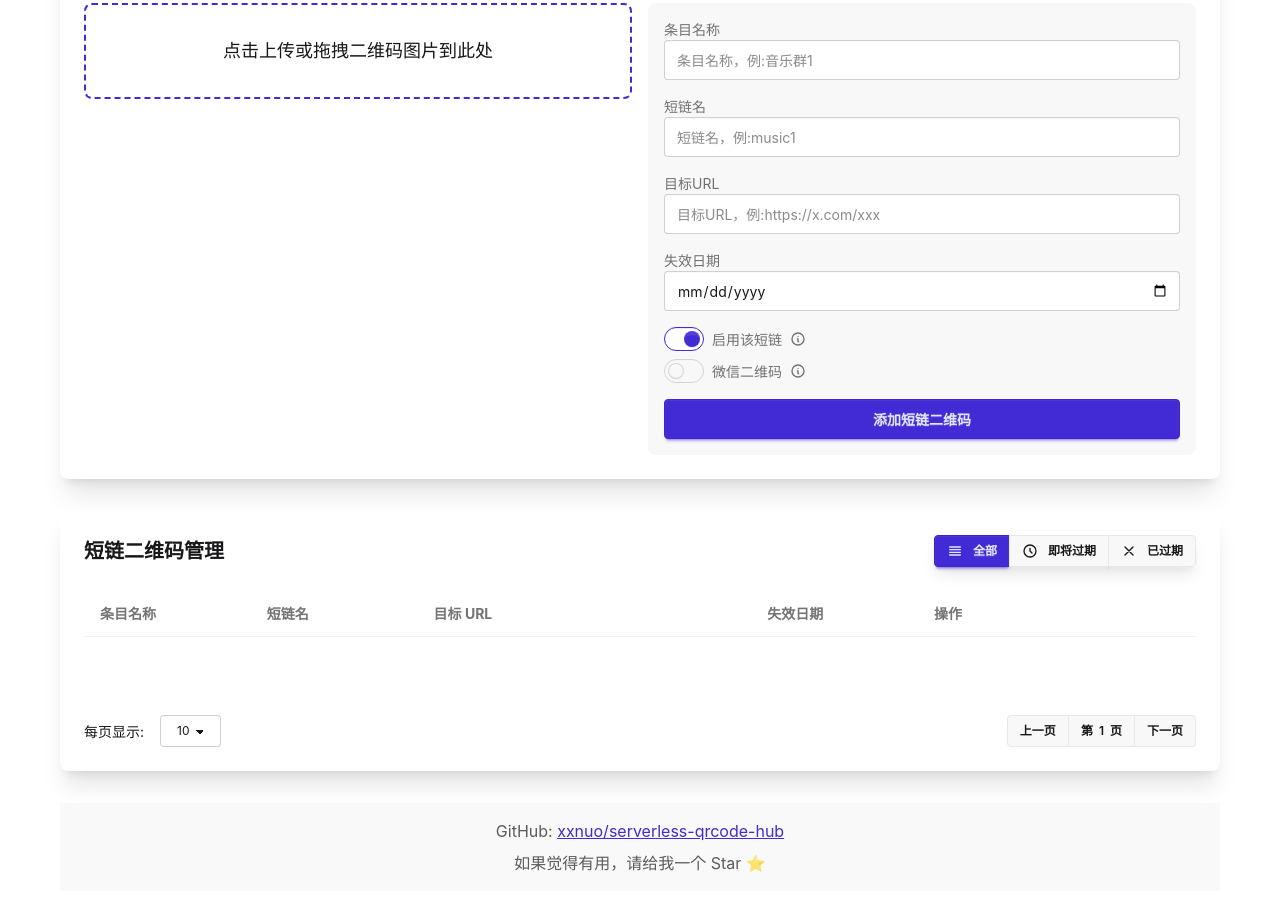
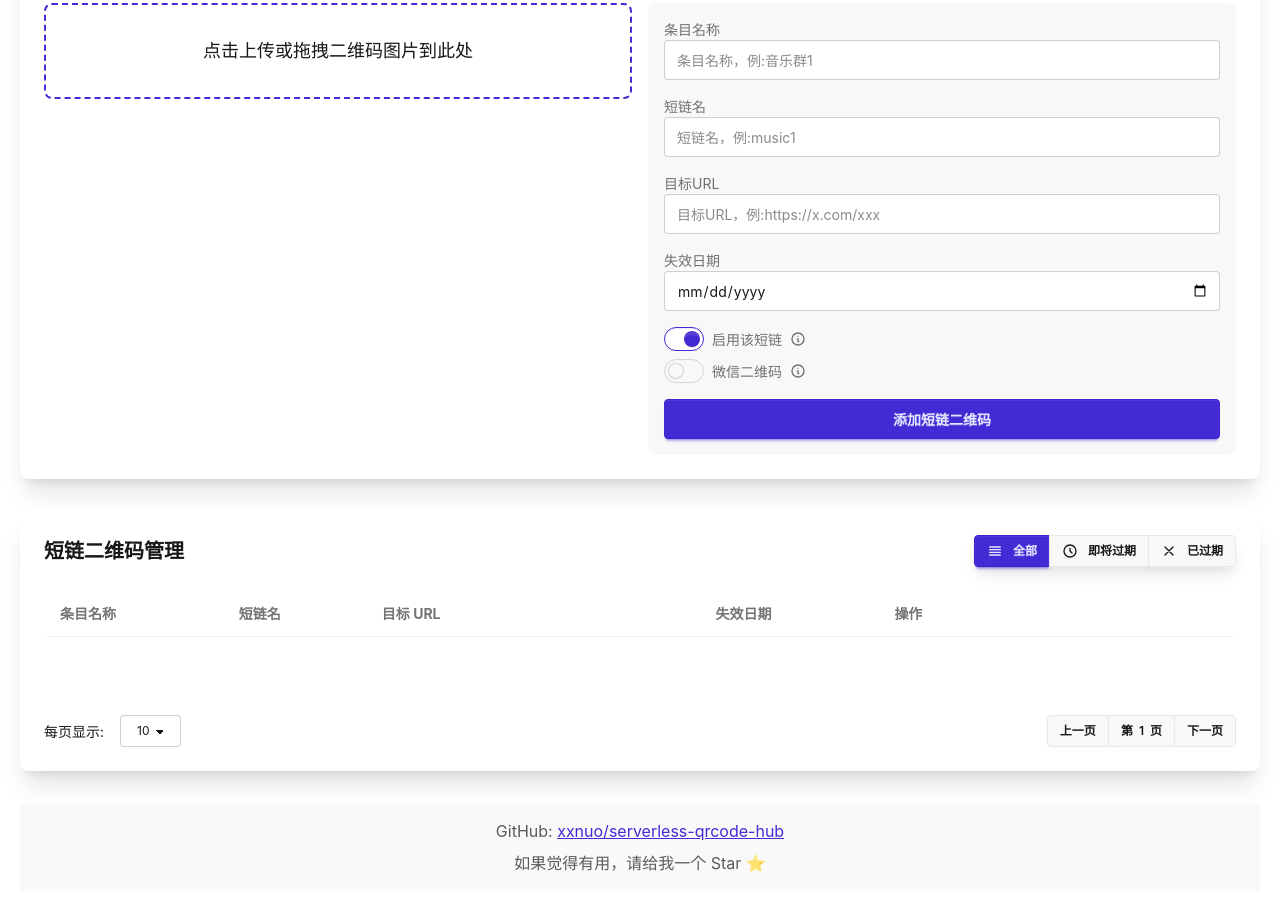
Before and after one commit to zzkkx1/serverless-qrcode-hub, a website: page dist/admin.html in a window 1280 px wide. Shown: the part 531-1442 px from the top of the page. Drawn offline with Linux system fonts and the light colour scheme; no server answers.

Commit message:
Update admin.html

```diff
--- a/dist/admin.html
+++ b/dist/admin.html
@@ -35,7 +35,7 @@
     <style>
         body {
             font-family: -apple-system, BlinkMacSystemFont, "Segoe UI", Roboto, "Helvetica Neue", Arial, sans-serif;
-            max-width: 1200px;
+            max-width: 1400px;
             margin: 20px auto;
             padding: 0 20px;
         }
@@ -427,10 +427,10 @@
                     <thead>
                         <tr>
                             <th class="w-[15%]">条目名称</th>
-                            <th class="w-[15%]">短链名</th>
-                            <th class="w-[30%]">目标 URL</th>
+                            <th class="w-[12%]">短链名</th>
+                            <th class="w-[28%]">目标 URL</th>
                             <th class="w-[15%]">失效日期</th>
-                            <th class="w-[25%]">操作</th>
+                            <th class="w-[30%]">操作</th>
                         </tr>
                     </thead>
                     <tbody id="mappingsTableBody">
```
